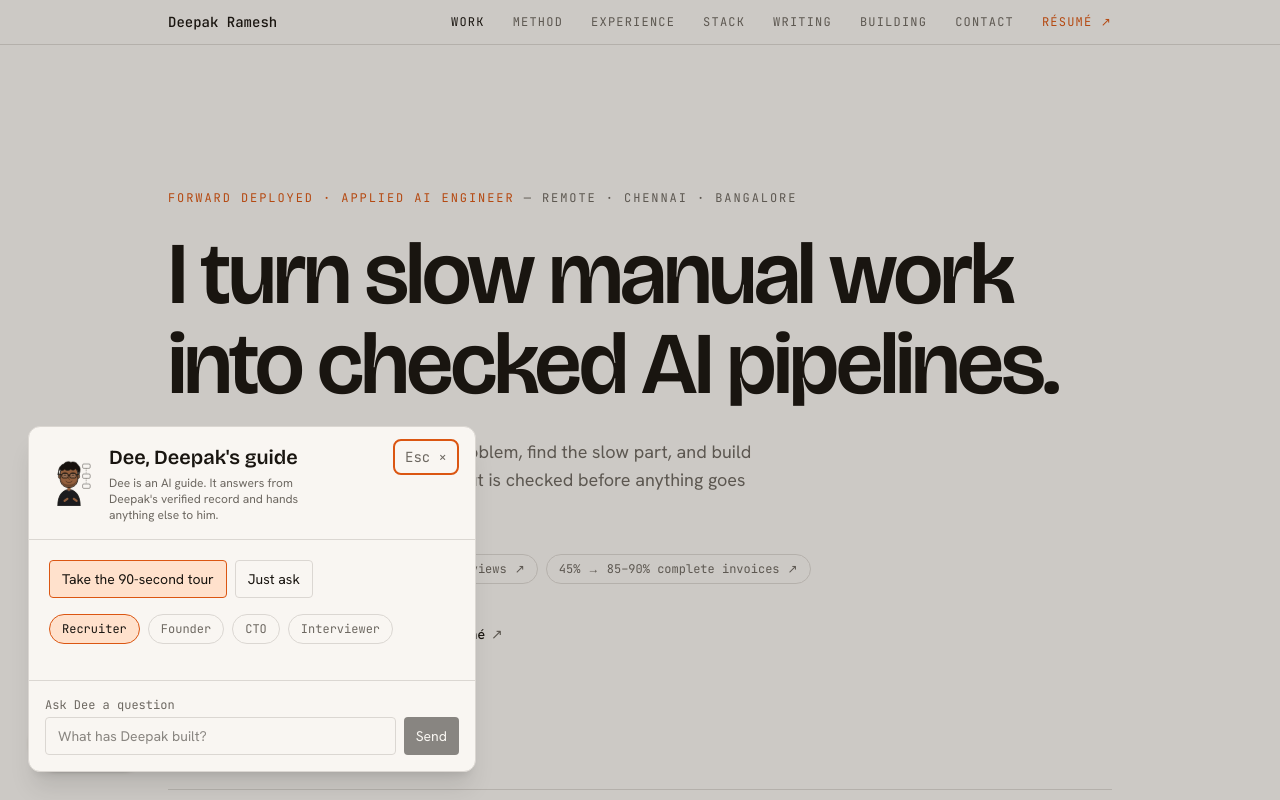
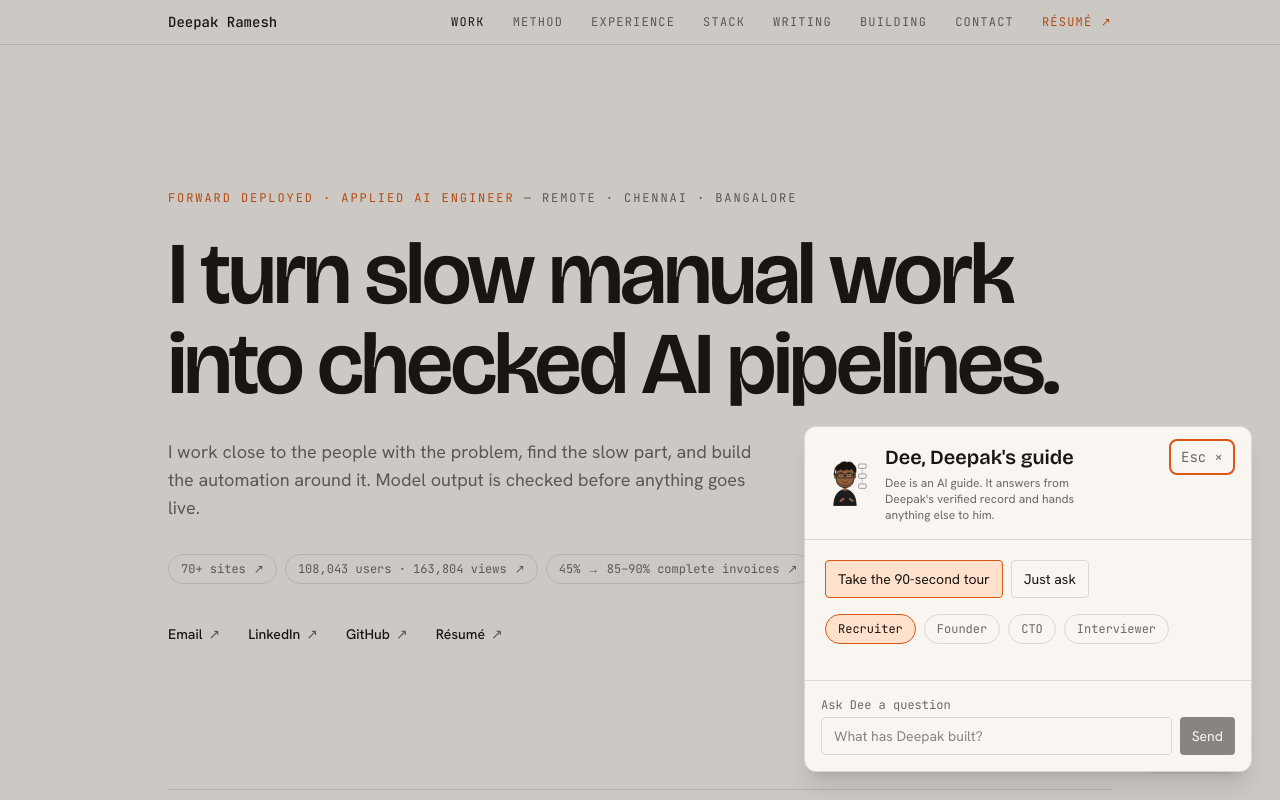
Before and after one commit to rdeepak-711/portfolio, a Next.js app: page / in a window 1280 px wide. Both pictures are taken after a click on the button "Ask Dee". Shown: the top 800 px of the page. Built offline with nearby package versions, Linux system fonts and the light colour scheme.

Commit message:
Move Dee to the bottom right

```diff
--- a/src/components/dee/Dee.tsx
+++ b/src/components/dee/Dee.tsx
@@ -122,10 +122,10 @@ export default function Dee() {
   const showAskButton = !askOpen && (tourDone || tourIndex === TOUR_STOPS.length - 1 || Boolean(answer?.escalate))
   return (
     <>
-      <button ref={launcher} type="button" aria-label="Open Dee, Deepak's guide" onClick={() => setOpen(true)} className="dee-launcher fixed bottom-5 left-5 z-[60] flex items-center gap-2 rounded-full border border-line bg-paper px-3 py-2 shadow-sm hover:border-accent sm:bottom-7 sm:left-7">
+      <button ref={launcher} type="button" aria-label="Open Dee, Deepak's guide" onClick={() => setOpen(true)} className="dee-launcher fixed bottom-5 right-5 z-[60] flex items-center gap-2 rounded-full border border-line bg-paper px-3 py-2 shadow-sm hover:border-accent sm:bottom-7 sm:right-7">
         <DeeFigure pose="explain" className="h-10 w-10"/><span className="font-mono text-xs text-ink">Ask Dee</span>
       </button>
-      {open && <div className={`fixed inset-0 z-[70] flex items-end justify-start p-0 sm:items-end sm:p-7 ${tourStop ? '' : 'bg-ink/20'}`} onMouseDown={(e) => { if (!tourStop && e.target === e.currentTarget) setOpen(false) }}>
+      {open && <div className={`fixed inset-0 z-[70] flex items-end justify-end p-0 sm:items-end sm:p-7 ${tourStop ? '' : 'bg-ink/20'}`} onMouseDown={(e) => { if (!tourStop && e.target === e.currentTarget) setOpen(false) }}>
         <section role="dialog" aria-modal="true" aria-labelledby="dee-title" className={`dee-panel sheet-in relative flex w-full flex-col overflow-hidden border border-line bg-paper shadow-xl sm:mb-0 sm:ml-0 sm:rounded-xl ${tourStop ? 'dee-panel-tour max-h-[40dvh] sm:max-w-[360px]' : 'dee-panel-chat max-h-[85dvh] sm:max-h-[88dvh] sm:max-w-md'}`}>
           <header className="flex items-start justify-between border-b border-line px-5 py-4">
             <div className="flex items-center gap-3"><DeeFigure pose={tourStop?.pose ?? 'explain'} className={tourStop ? 'h-9 w-9' : 'h-12 w-12'}/><div><h2 id="dee-title" className="font-display text-xl font-semibold">Dee, Deepak&apos;s guide</h2>{!tourStop && <p className="mt-1 max-w-[34ch] text-xs text-muted">{DISCLOSURE}</p>}</div></div>
```
